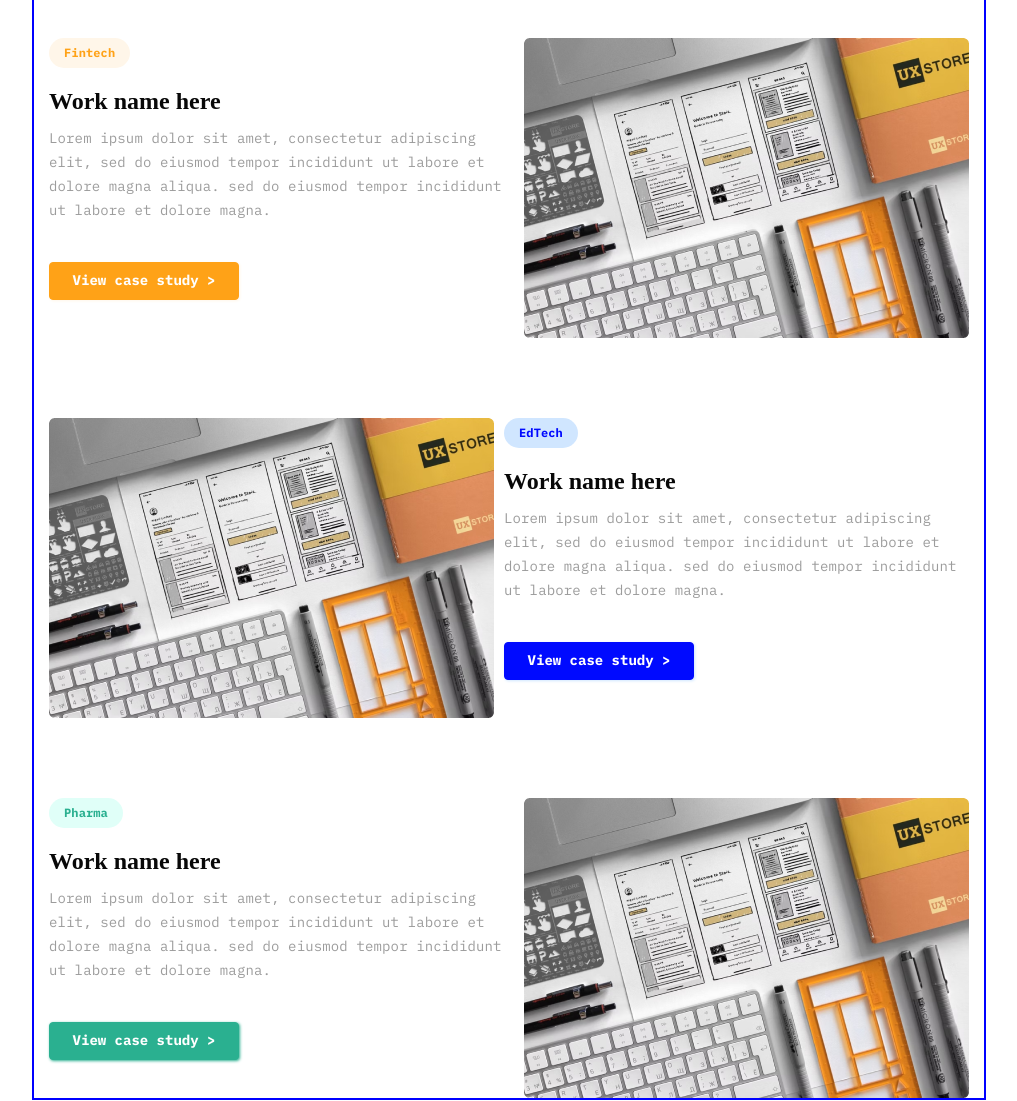
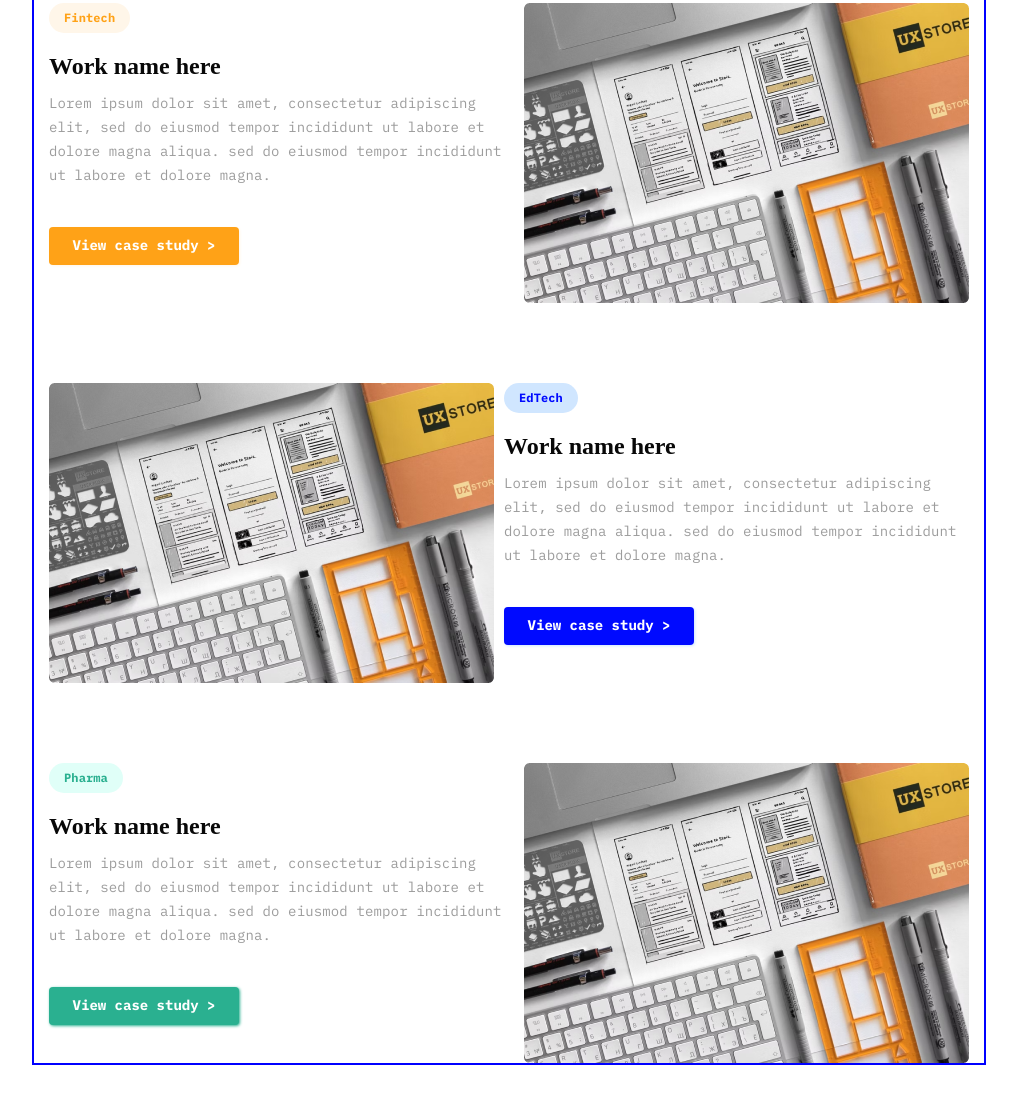
Before and after one commit to uaskylight/My_portfolio, a plain HTML site: page index.html in a window 1280 px wide. Shown: the part 1573-2674 px from the top of the page, without its empty margins (131-1148 px from the left). Drawn offline with nearby package versions, Linux system fonts and the light colour scheme.

Commit message:
Update styles.css

```diff
--- a/styles.css
+++ b/styles.css
@@ -35,6 +35,7 @@ button {
   cursor: pointer;
   padding: 0;
   margin: 0;
+  border: none;
 }
 address {
   font-style: normal;
@@ -98,10 +99,11 @@ a[href]:active {
   font-size: 14px;
   line-height: 1.28;
   color: #ffffff;
+  border:none;
 }
 .btn-green {
   background-color: #62ba1b;
-  border: 1px solid #62ba1b;
+  /* border: 1px solid #62ba1b; */
   border-radius: 4px;
   box-shadow: 1px 1px 5px 0px rgba(0, 0, 0, 0.75);
   -webkit-box-shadow: 1px 1px 5px 0px rgba(0, 0, 0, 0.75);
@@ -115,7 +117,7 @@ a[href]:active {
   background-color: rgb(86, 147, 37);
 }
 .studies-yellow {
-  border: 1px solid var(--btn-one-color);
+  /* border: 1px solid var(--btn-one-color); */
   background-color: var(--btn-one-color);
   box-shadow: 1px 1px 3px 0px rgba(255, 246, 233, 1);
   -webkit-box-shadow: 1px 1px 3px 0px rgba(255, 246, 233, 1);
@@ -134,7 +136,7 @@ a[href]:active {
   background-color: rgba(255, 246, 233, 1);
 }
 .studies-blue {
-  border: 1px solid var(--btn-two-color);
+  /* border: 1px solid var(--btn-two-color); */
   background-color: var(--btn-two-color);
   box-shadow: 1px 1px 3px 0px rgba(208, 230, 255, 1);
   -webkit-box-shadow: 1px 1px 3px 0px rgba(208, 230, 255, 1);
@@ -152,7 +154,7 @@ a[href]:active {
   background-color: rgba(208, 230, 255, 1);
 }
 .studies-green {
-  border: 1px solid var(--btn-three-color);
+  /* border: 1px solid var(--btn-three-color); */
   background-color: var(--btn-three-color);
   box-shadow: 1px 1px 3px 0px rgba(42, 176, 144, 1);
   -webkit-box-shadow: 1px 1px 3px 0px rgba(42, 176, 144, 1);
@@ -294,7 +296,7 @@ header {
 
 .hero {
   padding-top: 80px;
-  padding-bottom: 80px;
+  padding-bottom: 45px;
   background-color: black;
 }
 .hero-container {
```
